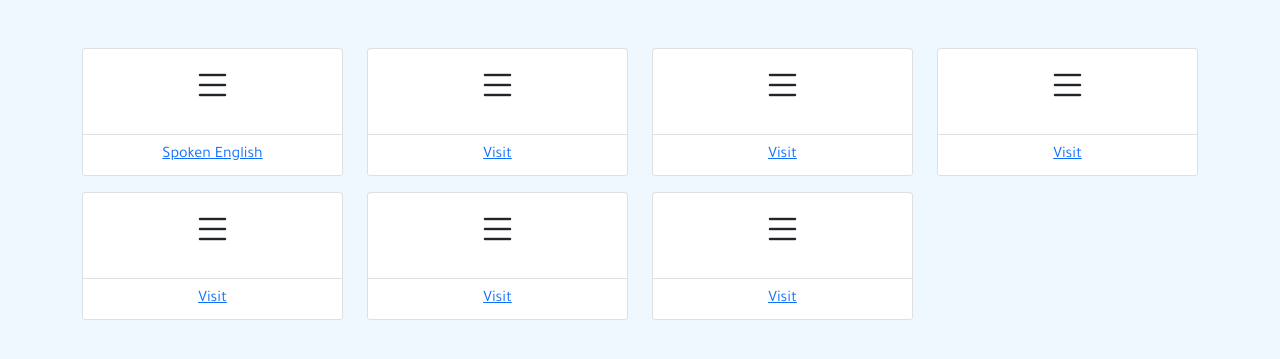
After one commit to yyrryy/abdelwahed, a Flask app: page /studies/ in a window 1280 px wide. The commit adds this page. Shown: the top 359 px of the page. Run offline with Flask 2, Linux system fonts and the light colour scheme; some libraries are stand-ins or nearby versions.

Commit message:
changees

```diff
--- a/personal_/__init__.py
+++ b/personal_/__init__.py
@@ -20,10 +20,12 @@ from personal_.admin.routes import admin
 from personal_.main.routes import main
 from personal_.blog.routes import log
 from personal_.cvbuilder.routes import cvbuilder
+from personal_.studies.routes import st
 
 app.register_blueprint(admin)
 app.register_blueprint(main)
 app.register_blueprint(log)
+app.register_blueprint(st)
 app.register_blueprint(cvbuilder)
 
 from personal_.models import Posts
--- /dev/null
+++ b/personal_/studies/routes.py
@@ -0,0 +1,35 @@
+from flask import (
+    render_template,
+    Blueprint,
+    request
+)
+from flask.json import jsonify
+
+from personal_.studies.funcs import tr
+
+
+
+
+
+st = Blueprint('studies', __name__, url_prefix='/studies')
+
+
+@st.route('/')
+def studies():
+    return render_template('studies/home.html')
+
+
+@st.route('/spoken')
+def spoken():
+    return render_template('studies/spoken.html')
+
+@st.route('/transcribe', methods=['POST'])
+def transcribe():
+    if request.method == "POST":
+        word=request.form['word']
+        print(word)
+        mp, tran= tr(word)
+        return jsonify({
+            'tran':tran,
+            'mp':mp
+        })
--- /dev/null
+++ b/personal_/templates/studies/home.html
@@ -0,0 +1,119 @@
+{% extends 'studies/lyt.html' %}
+
+{% block content %}
+<div class="row">
+    <div class="col-lg-3 col-md-6 portfolio-item mb-3">
+        <div class="card">
+            <img src="" class="img-fluid" alt="">
+            <div class="card-body text-center">
+                <i class="bi bi-list h1"></i>
+            </div>
+            <ul class="list-group list-group-flush">
+                <li class="btn btn-primary list-group-item">
+                    <a href="./spoken" target="_blank">
+                        Spoken English
+                    </a>
+                </li>
+            </ul>
+
+        </div>
+    </div>
+    <div class="col-lg-3 col-md-6 portfolio-item mb-3">
+        <div class="card">
+            <img src="" class="img-fluid" alt="">
+            <div class="card-body text-center">
+                <i class="bi bi-list h1"></i>
+            </div>
+            <ul class="list-group list-group-flush">
+                <li class="btn btn-primary list-group-item">
+                    <a href="" target="_blank">
+                        Visit
+                    </a>
+                </li>
+            </ul>
+
+        </div>
+    </div>
+    <div class="col-lg-3 col-md-6 portfolio-item mb-3">
+        <div class="card">
+            <img src="" class="img-fluid" alt="">
+            <div class="card-body text-center">
+                <i class="bi bi-list h1"></i>
+            </div>
+            <ul class="list-group list-group-flush">
+                <li class="btn btn-primary list-group-item">
+                    <a href="" target="_blank">
+                        Visit
+                    </a>
+                </li>
+            </ul>
+
+        </div>
+    </div>
+    <div class="col-lg-3 col-md-6 portfolio-item mb-3">
+        <div class="card">
+            <img src="" class="img-fluid" alt="">
+            <div class="card-body text-center">
+                <i class="bi bi-list h1"></i>
+            </div>
+            <ul class="list-group list-group-flush">
+                <li class="btn btn-primary list-group-item">
+                    <a href="" target="_blank">
+                        Visit
+                    </a>
+                </li>
+            </ul>
+
+        </div>
+    </div>
+    <div class="col-lg-3 col-md-6 portfolio-item mb-3">
+        <div class="card">
+            <img src="" class="img-fluid" alt="">
+            <div class="card-body text-center">
+                <i class="bi bi-list h1"></i>
+            </div>
+            <ul class="list-group list-group-flush">
+                <li class="btn btn-primary list-group-item">
+                    <a href="" target="_blank">
+                        Visit
+                    </a>
+                </li>
+            </ul>
+
+        </div>
+    </div>
+    <div class="col-lg-3 col-md-6 portfolio-item mb-3">
+        <div class="card">
+            <img src="" class="img-fluid" alt="">
+            <div class="card-body text-center">
+                <i class="bi bi-list h1"></i>
+            </div>
+            <ul class="list-group list-group-flush">
+                <li class="btn btn-primary list-group-item">
+                    <a href="" target="_blank">
+                        Visit
+                    </a>
+                </li>
+            </ul>
+
+        </div>
+    </div>
+    <div class="col-lg-3 col-md-6 portfolio-item mb-3">
+        <div class="card">
+            <img src="" class="img-fluid" alt="">
+            <div class="card-body text-center">
+                <i class="bi bi-list h1"></i>
+            </div>
+            <ul class="list-group list-group-flush">
+                <li class="btn btn-primary list-group-item">
+                    <a href="" target="_blank">
+                        Visit
+                    </a>
+                </li>
+            </ul>
+
+        </div>
+    </div>
+
+</div>
+{% endblock %}
--- /dev/null
+++ b/personal_/templates/studies/lyt.html
@@ -0,0 +1,34 @@
+<!DOCTYPE html>
+<html lang="en">
+<head>
+    <meta charset="UTF-8">
+    <meta http-equiv="X-UA-Compatible" content="IE=edge">
+    <meta name="viewport" content="width=device-width, initial-scale=1.0">
+    <title> {% if title %} {{title}} - Studies - Abdelouahed ait ali {% else %} Home - Studies - Abdelouahed ait ali {% endif %} </title>
+    <link href="/static/css/bootstrap.min.css" rel="stylesheet">
+
+    <link rel="stylesheet" href="/static/css/bootstrap-icons.css">
+    <!-- Favicons -->
+    <link href="../static/images/fav.jpg" rel="icon">
+
+    <!-- Google Fonts -->
+    <link rel="preconnect" href="https://fonts.googleapis.com">
+    <link rel="preconnect" href="https://fonts.gstatic.com" crossorigin>
+    <link href="https://fonts.googleapis.com/css2?family=Tajawal:wght@400;900&display=swap" rel="stylesheet">
+    <style>
+        body{
+            background: aliceblue;
+        }
+    </style>
+    <script src="/static/js/jquery.min.js"></script>
+
+</head>
+<body>
+    <div class="mt-5 container">
+        {% block content %}
+        {% endblock %}
+    </div>
+</body>
+{% block js %}
+{% endblock %}
+</html>
```
Also changed, not shown: personal_/main/routes.py (+4 -12 lines), personal_/studies/funcs.py (added, +38 -0 lines), personal_/templates/cvbuilder/base.html (+2 -8 lines), personal_/templates/home.html (+13 -9 lines), personal_/templates/studies/spoken.html (added, +67 -0 lines), personal_/studies/__init__.py (added).
